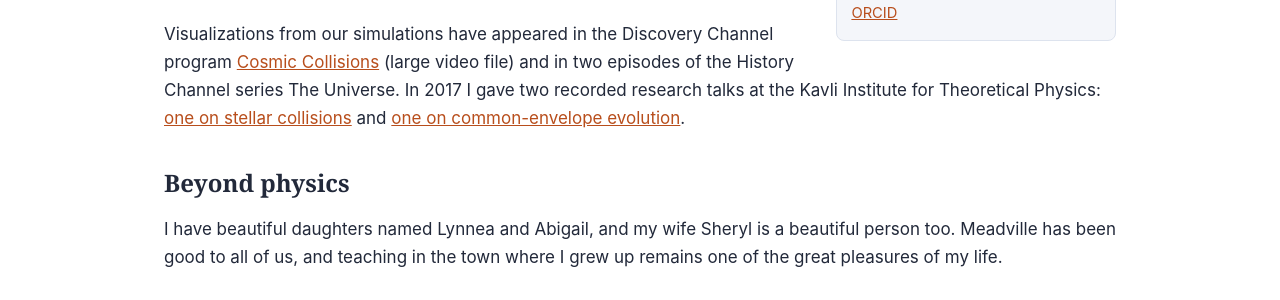
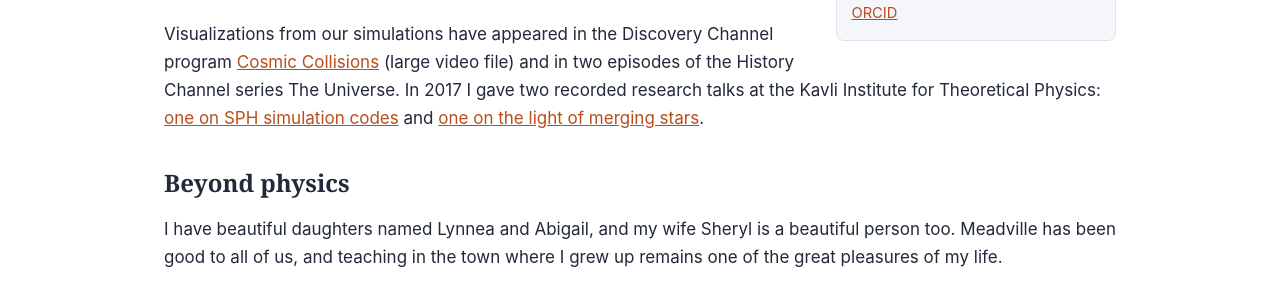
Before and after one commit to jalombar/jalombar.github.io, a Jekyll site: the page built from about.html, in a window 1280 px wide. Shown: the part 1010-1310 px from the top of the page. Built offline with Jekyll 4.4.1, drawn with Linux system fonts in a browser that asks for light colours.

Commit message:
Add maintainer README and fix KITP talk descriptions

```diff
--- a/_data/outreach.yml
+++ b/_data/outreach.yml
@@ -2,12 +2,12 @@
 # To add a link, copy a title/url/note block. External URLs only.
 - category: Watch
   links:
-    - title: "KITP talk: The hydrodynamics of stellar collisions"
+    - title: "KITP talk: Dealing with SPH codes"
       url: "https://online.kitp.ucsb.edu/online/stars17/lombardi/"
       note: A recorded research talk I gave at the Kavli Institute for Theoretical Physics in 2017.
-    - title: "KITP talk: Common-envelope evolution"
+    - title: "KITP talk: Modelling light curves of luminous red novae"
       url: "https://online.kitp.ucsb.edu/online/stars17/lombardi2/"
-      note: A second KITP talk, on stars that share a single gaseous envelope.
+      note: A second KITP talk, on the light given off when two stars merge.
     - title: Cosmic Collisions (Discovery Channel)
       url: "http://physics.allegheny.edu/jalombar/Cosmic_Collisions_TV_program.mp4"
       note: A television program featuring visualizations from our simulations. Large video file.
--- a/about.html
+++ b/about.html
@@ -76,8 +76,8 @@ permalink: /about/
     (large video file) and in two episodes of the History Channel series
     The Universe. In 2017 I gave two recorded research talks at the Kavli
     Institute for Theoretical Physics:
-    <a href="https://online.kitp.ucsb.edu/online/stars17/lombardi/" target="_blank" rel="noopener">one on stellar collisions</a>
-    and <a href="https://online.kitp.ucsb.edu/online/stars17/lombardi2/" target="_blank" rel="noopener">one on common-envelope evolution</a>.
+    <a href="https://online.kitp.ucsb.edu/online/stars17/lombardi/" target="_blank" rel="noopener">one on SPH simulation codes</a>
+    and <a href="https://online.kitp.ucsb.edu/online/stars17/lombardi2/" target="_blank" rel="noopener">one on the light of merging stars</a>.
   </p>
 
   <h2>Beyond physics</h2>
```
Also changed, not shown: README.md.
